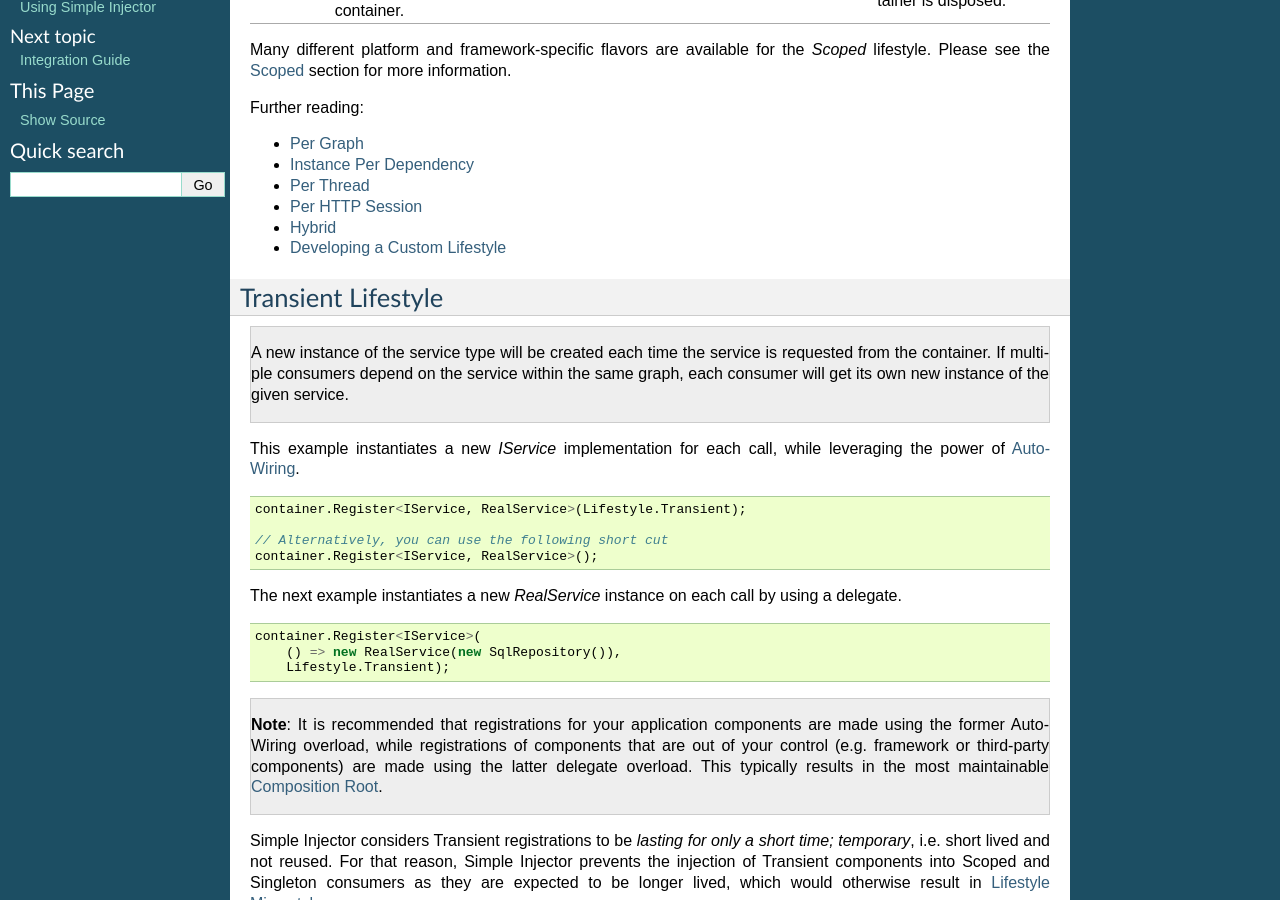
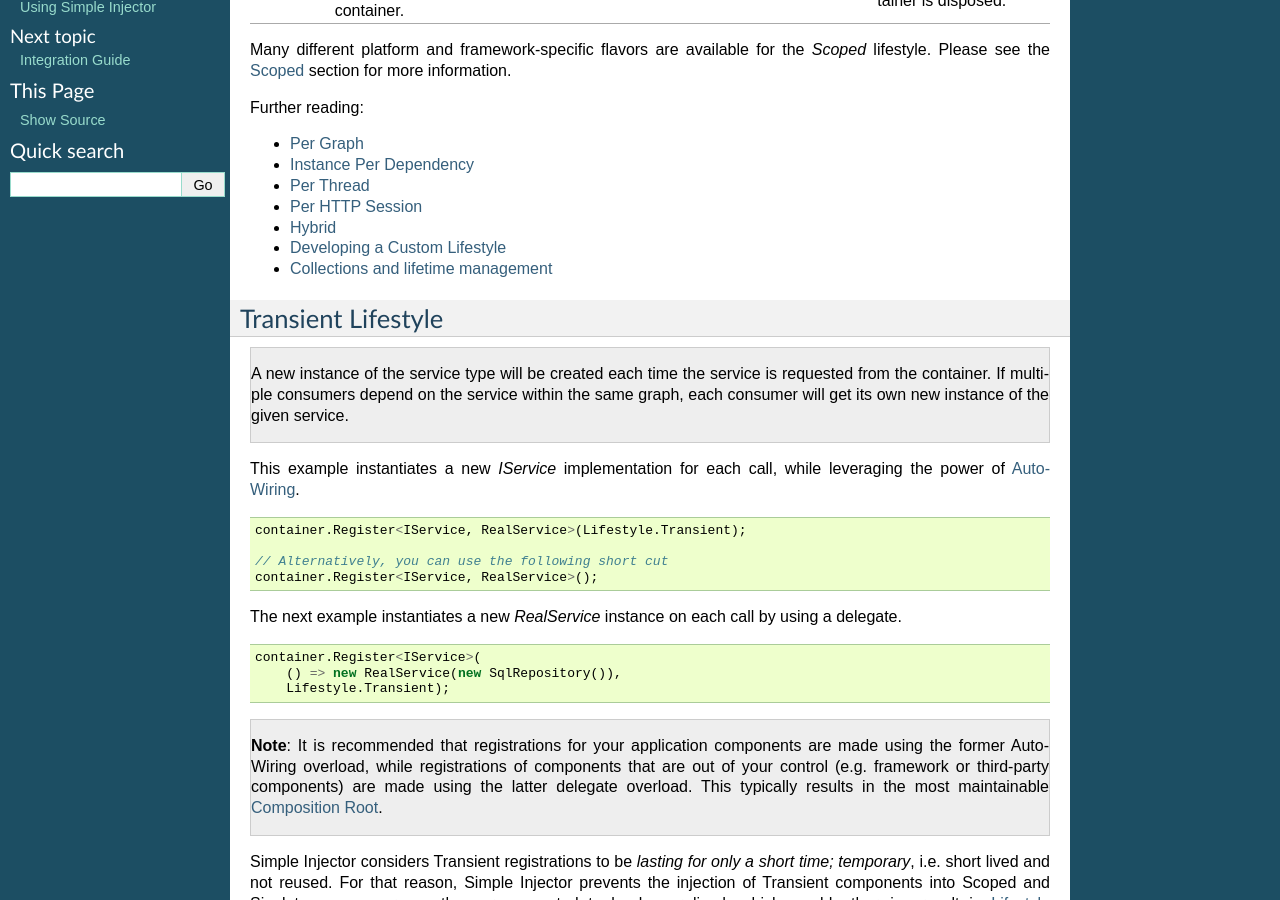
Before and after one commit to simpleinjector/Documentation, a Sphinx documentation site: the page built from source/lifetimes.rst, in a window 1280 px wide and 900 px high, scrolled down 528 px. Built offline with Sphinx 7.4.7, drawn with Linux system fonts in a browser that asks for light colours.

Commit message:
Index updated.

```diff
--- a/source/lifetimes.rst
+++ b/source/lifetimes.rst
@@ -33,6 +33,7 @@ Further reading:
 * :ref:`Per HTTP Session <PerHttpSession>`
 * :ref:`Hybrid <Hybrid>`
 * :ref:`Developing a Custom Lifestyle <CustomLifestyles>`
+* :ref:`Collections and lifetime management <Collections-and-lifetime-management>`
 
 .. _Transient:
 
```
